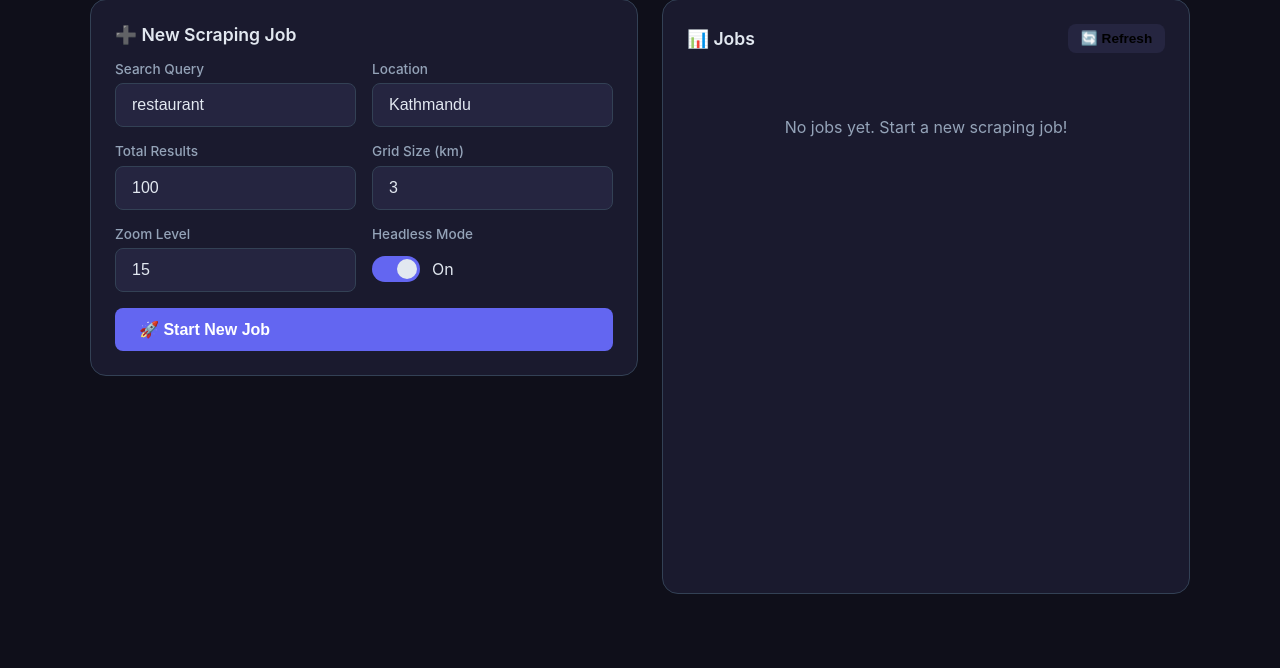
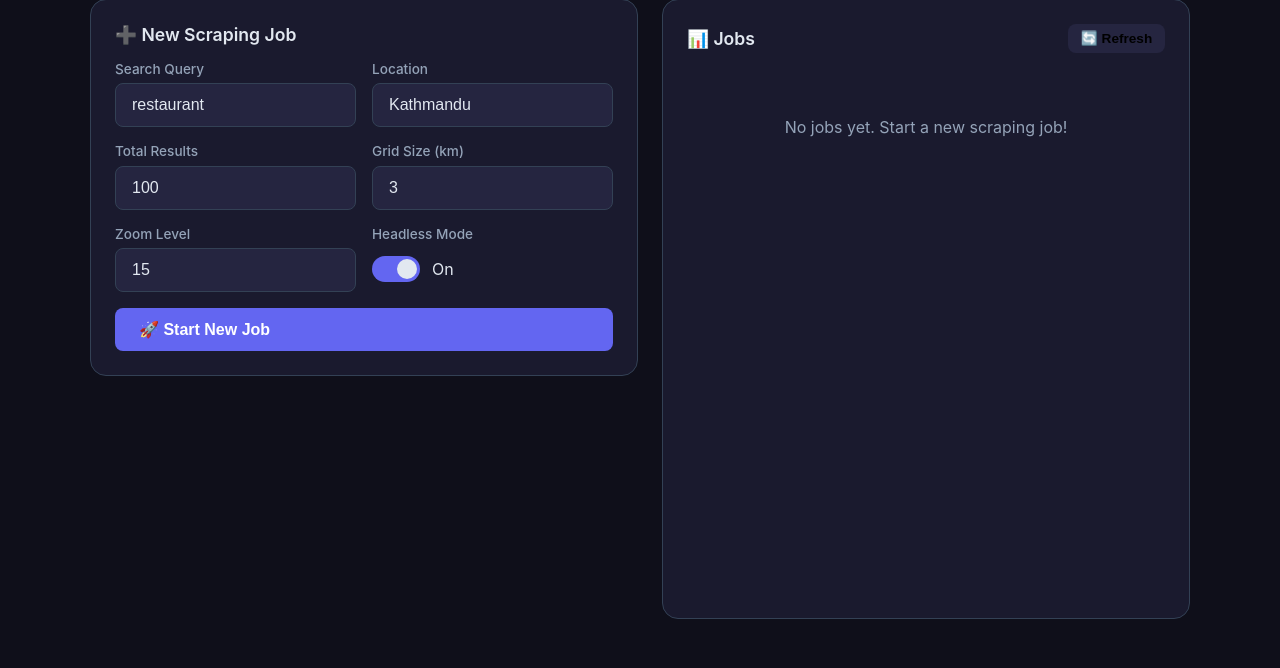
Before and after one commit to quackquavk/anti, a Flask app: page / in a window 1280 px wide. Shown: the part 132-800 px from the top of the page. Run offline with Flask 3, Linux system fonts and the light colour scheme; data that the repository does not hold is empty.

Commit message:
fix: Make jobs list fill viewport height with scroll
- Jobs card now uses flexbox to fill available screen height
- Jobs list scrolls when content exceeds viewport
- Prevents card from overflowing the screen

Co-Authored-By: Claude Opus 4.6 <noreply@anthropic.com>

```diff
--- a/templates/index.html
+++ b/templates/index.html
@@ -69,6 +69,17 @@
         border-radius: 16px;
         padding: 1.5rem;
         border: 1px solid var(--border);
+      }
+
+      .jobs-card {
+        display: flex;
+        flex-direction: column;
+        height: calc(100vh - 180px);
+        min-height: 400px;
+      }
+
+      .jobs-card .card-title {
+        flex-shrink: 0;
       }
 
       .card-title {
@@ -206,9 +217,9 @@
 
       /* Jobs List */
       .jobs-list {
-        height: 100%;
-        min-height: 500px;
+        flex: 1;
         overflow-y: auto;
+        min-height: 0;
       }
 
       .job-item {
@@ -503,7 +514,7 @@
         </div>
 
         <!-- Right Column: Jobs List -->
-        <div class="card">
+        <div class="card jobs-card">
           <h2 class="card-title">
             📊 Jobs
             <button
```
